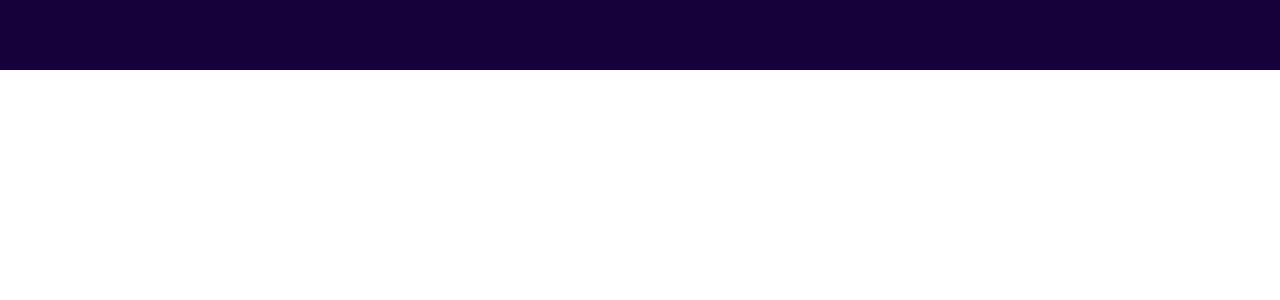
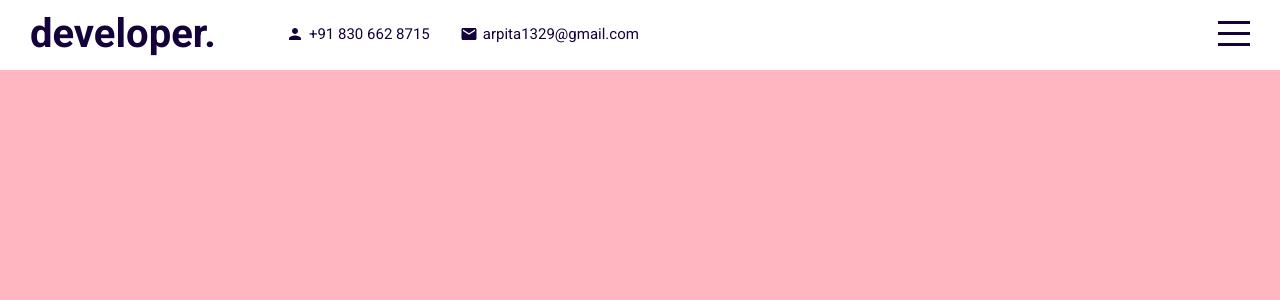
Before and after one commit to arpita1329/Portfolio, a React (Create React App) app: page / in a window 1280 px wide. Shown: the top 300 px of the page. Built offline with nearby package versions, Linux system fonts and the light colour scheme.

Commit message:
build navbar items

```diff
--- a/package.json
+++ b/package.json
@@ -3,6 +3,8 @@
   "version": "0.1.0",
   "private": true,
   "dependencies": {
+    "@material-ui/core": "^4.12.3",
+    "@material-ui/icons": "^4.11.2",
     "@testing-library/jest-dom": "^5.15.0",
     "@testing-library/react": "^11.2.7",
     "@testing-library/user-event": "^12.8.3",
--- a/public/index.html
+++ b/public/index.html
@@ -8,12 +8,13 @@
       content="Web site created using create-react-app"
     />
 
-    <link href="https://fonts.googleapis.com/css2?family=Roboto:wght@100;300;400;500;700;900&display=swap" rel="stylesheet">
+    <link href="https://fonts.googleapis.com/css2?family=Roboto:wght@100;200;300;400;500;700;900&display=swap" rel="stylesheet">
     <title>Portfolio</title>
     <style>
       *{
         font-family: 'Roboto', sans-serif;
         margin: 0;
+        overflow-x: hidden;
       }
     </style>
   </head>
--- a/src/App.jsx
+++ b/src/App.jsx
@@ -1,9 +1,28 @@
+import { useState } from "react";
+
+// Components
 import Navbar from "./Components/navbar/Navbar";
+import Intro from "./Components/intro/Intro";
+import Portfolio from "./Components/portfolio/Portfolio";
+import Works from "./Components/works/Works";
+import Testimonials from "./Components/testimonials/Testimonials";
+import Contact from "./Components/contact/Contact";
+
+// CSS File
+import "./app.scss";
 
 function App() {
+  const [ menuOpen, setMenuOpen ] = useState(false);
   return (
     <div className="app">
-     <Navbar />
+     <Navbar menuOpen={menuOpen} setMenuOpen={setMenuOpen} />
+     <div className="sections">
+       <Intro />
+       <Portfolio />
+       <Works />
+       <Testimonials />
+       <Contact />
+     </div>
     </div>
   );
 }
--- a/src/Components/contact/Contact.jsx
+++ b/src/Components/contact/Contact.jsx
@@ -2,7 +2,7 @@
 
 export default function Contact() {
     return (
-        <div className="contact">
+        <div className="contact" id="contact">
 
         </div>
     )
--- a/src/Components/intro/Intro.jsx
+++ b/src/Components/intro/Intro.jsx
@@ -2,7 +2,7 @@
 
 export default function Intro() {
     return (
-        <div className="intro">
+        <div className="intro" id="intro">
 
         </div>
     )
--- a/src/Components/navbar/Navbar.jsx
+++ b/src/Components/navbar/Navbar.jsx
@@ -1,9 +1,29 @@
 import "./navbar.scss";
+import { Person, Mail} from "@material-ui/icons";
 
-export default function Navbar() {
+export default function Navbar({ menuOpen, setMenuOpen }) {
     return (
-        <div className="navbar">
-
+        <div className={"navbar " + (menuOpen && "active")}>
+            <div className="wrapper">
+                <div className="left">
+                    <a href="#intro" className="logo">developer.</a>
+                    <div className="itemContainer">
+                        <Person className="icon"/>
+                        <span>+91 830 662 8715</span>
+                    </div>
+                    <div className="itemContainer">
+                        <Mail className="icon"/>
+                        <span>arpita1329@gmail.com</span>
+                    </div>
+                </div>
+                <div className="right">
+                    <div className="hamburger" onClick={() => setMenuOpen(!menuOpen)}>
+                        <span className="line1"></span>
+                        <span className="line2"></span>
+                        <span className="line3"></span>
+                    </div>
+                </div>
+            </div>
         </div>
     )
 }
--- a/src/Components/navbar/navbar.scss
+++ b/src/Components/navbar/navbar.scss
@@ -1,5 +1,88 @@
+@import "../../global.scss";
+
 .navbar{
     width: 100%;
     height: 70px;
-    background-color: #15023a;
+    background-color: white;
+    color: $mainColor;
+    position: fixed;
+    top: 0;
+    z-index: 2;
+    transition: all 1s ease;
+
+    .wrapper{
+        padding: 10px 30px;
+        display: flex;
+        align-items: center;
+        justify-content: space-between;
+
+        .left{
+            display: flex;
+            align-items: center;
+
+            .logo{
+                font-size: 40px;
+                font-weight: 700;
+                text-decoration: none;
+                color: inherit;
+                margin-right: 40px;
+            }
+            .itemContainer{
+                display: flex;
+                align-items: center;
+                margin-left: 30px;
+
+                .icon{
+                    font-size: 18px;
+                    margin-right: 5px;
+                }
+
+                span{
+                    font-size: 15px;
+                    font-weight: 400;
+                }
+            }
+        }
+
+        .right{
+
+            .hamburger{
+                width: 32px;
+                height: 25px;
+                display: flex;
+                flex-direction: column;
+                justify-content: space-between;
+                cursor: pointer;
+
+                span{
+                    width: 100%;
+                    height: 3px;
+                    background-color: $mainColor;
+                    transform-origin: left;
+                    transition: all 2s ease;
+                }
+            }
+        }
+    }
+
+    &.active{
+        background-color: $mainColor;
+        color: white;
+
+        .hamburger{
+            span{
+                &:first-child{
+                    background-color: white;
+                    transform: rotate(45deg);
+                }
+                &:nth-child(2){
+                    opacity: 0;
+                }
+                &:last-child{
+                    background-color: white;
+                    transform: rotate(-45deg);
+                }
+            }
+        }
+    }
 }
--- a/src/Components/portfolio/Portfolio.jsx
+++ b/src/Components/portfolio/Portfolio.jsx
@@ -2,7 +2,7 @@
 
 export default function Portfolio() {
     return (
-        <div className="portfolio">
+        <div className="portfolio" id="portfolio">
 
         </div>
     )
--- a/src/Components/testimonials/Testimonials.jsx
+++ b/src/Components/testimonials/Testimonials.jsx
@@ -2,7 +2,7 @@
 
 export default function Testimonials() {
     return (
-        <div className="testimonials">
+        <div className="testimonials" id="testimonials">
 
         </div>
     )
--- a/src/Components/works/Works.jsx
+++ b/src/Components/works/Works.jsx
@@ -2,7 +2,7 @@
 
 export default function Works() {
     return (
-        <div className="works">
+        <div className="works" id="works">
 
         </div>
     )
--- /dev/null
+++ b/src/app.scss
@@ -0,0 +1,19 @@
+.app{
+    height: 100vh;
+
+    .sections{
+        width: 100%;
+        height: calc(100vh - 70px);
+        background-color: lightsalmon;
+        position: relative;
+        top: 70px;
+        scroll-snap-type: y mandatory;
+        scroll-behavior: smooth;
+
+        >*{
+            width: 100vw;
+            height: calc(100vh - 70px);
+            scroll-snap-align: start;
+        }
+    }
+}
--- /dev/null
+++ b/src/global.scss
@@ -0,0 +1 @@
+$mainColor: #15023a;
```
Also changed, not shown: 1 other file (tests, documents, lock files or other folders).
